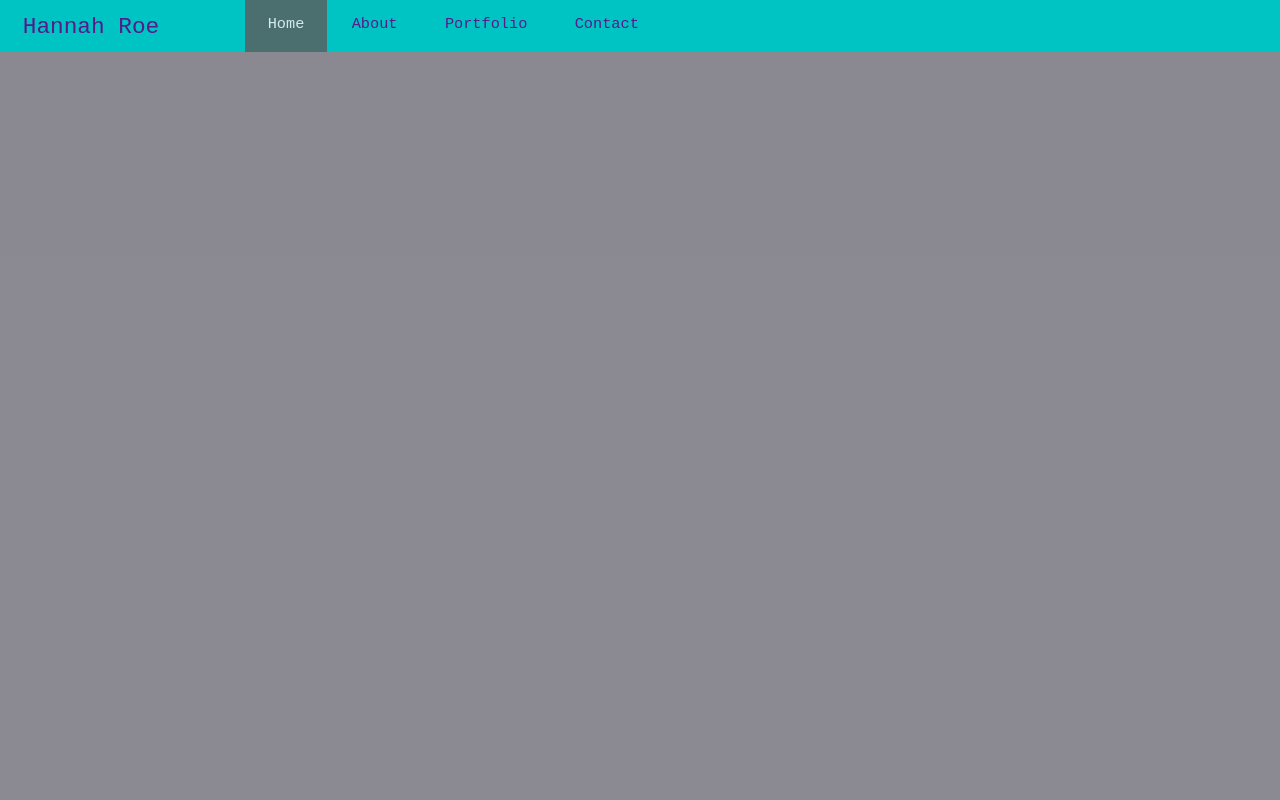
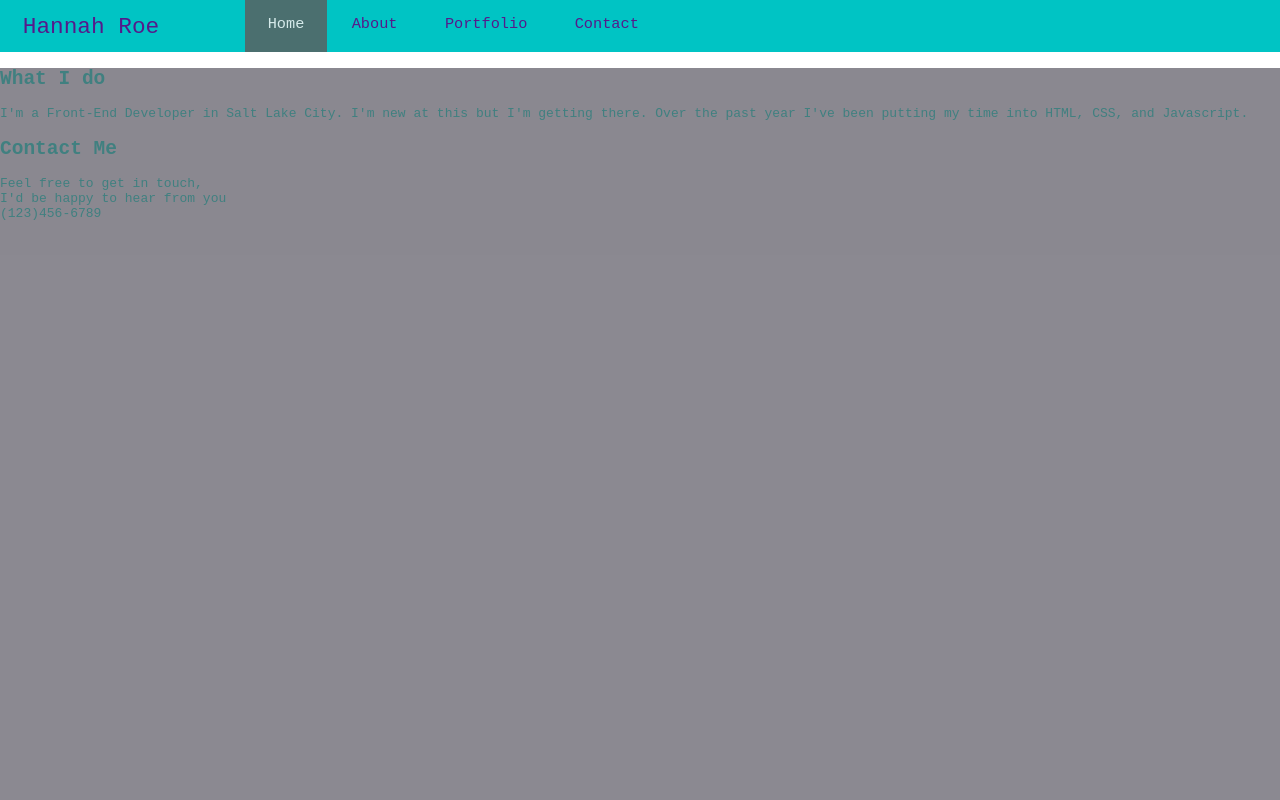
Before and after one commit to HannahDRoe/Portfolio-1, a plain HTML site: page index.html in a window 1280 px wide. Shown: the top 800 px of the page. Drawn offline with nearby package versions, Linux system fonts and the light colour scheme; files whose address does not match are found by name.

Commit message:
Adding Home page content

```diff
--- a/index.html
+++ b/index.html
@@ -18,8 +18,8 @@
 		<![endif]-->
 		<script src="https://ajax.googleapis.com/ajax/libs/angularjs/1.4.8/angular.min.js"></script>
 	</head>
-	<body ng-controller="navCtrl" class="ng-scope">
-		<header id="top">
+	<body>
+		<header id="top" ng-controller="navCtrl" class="ng-scope">
 			<ul class="skipLinks">
 				<li class="navigation">
 					<button ng-click="showLeft($event)">
@@ -47,7 +47,14 @@
 		</header>
 
 	<article id="home" class="page">
-		<section></section>
+		<section id="whoIAm">
+			<h2>What I do</h2>
+			<p>I'm a Front-End Developer in Salt Lake City. I'm new at this but I'm getting there. Over the past year I've been putting my time into HTML, CSS, and Javascript. </p>
+			</section>
+		<section id="getInTouch">
+			<h2>Contact Me</h2>
+			<p>Feel free to get in touch,</br>I'd be happy to hear from you </br> (123)456-6789 </p>
+		</section>
 	</article>
 
 
--- a/js/app.js
+++ b/js/app.js
@@ -1,3 +1,4 @@
+//Controler for Left Sliding Nav
 var app = angular.module("NavApp", []);
 
 app.controller("navCtrl", function($scope, $rootScope) {
--- a/sass/_hamburger.scss
+++ b/sass/_hamburger.scss
@@ -1,5 +1,6 @@
 /* Hamburger menu and Skip Links for Accessability*/
 
+/*Sass variables, also used in _topNav.scss*/
 $headerHeight: 4em;
 $headerBackground: #00c4c4;
 
--- a/sass/app.scss
+++ b/sass/app.scss
@@ -33,6 +33,12 @@ body{
 	background-color: rgba(23.5, 19.6, 35.7, 0.5);
 
 }
+#whoIAm{
+
+}
+#getInTouch{
+
+}
 
 @import "_hamburger.scss";
 @import "_topNav.scss";
```
Also changed, not shown: css/app.css.
